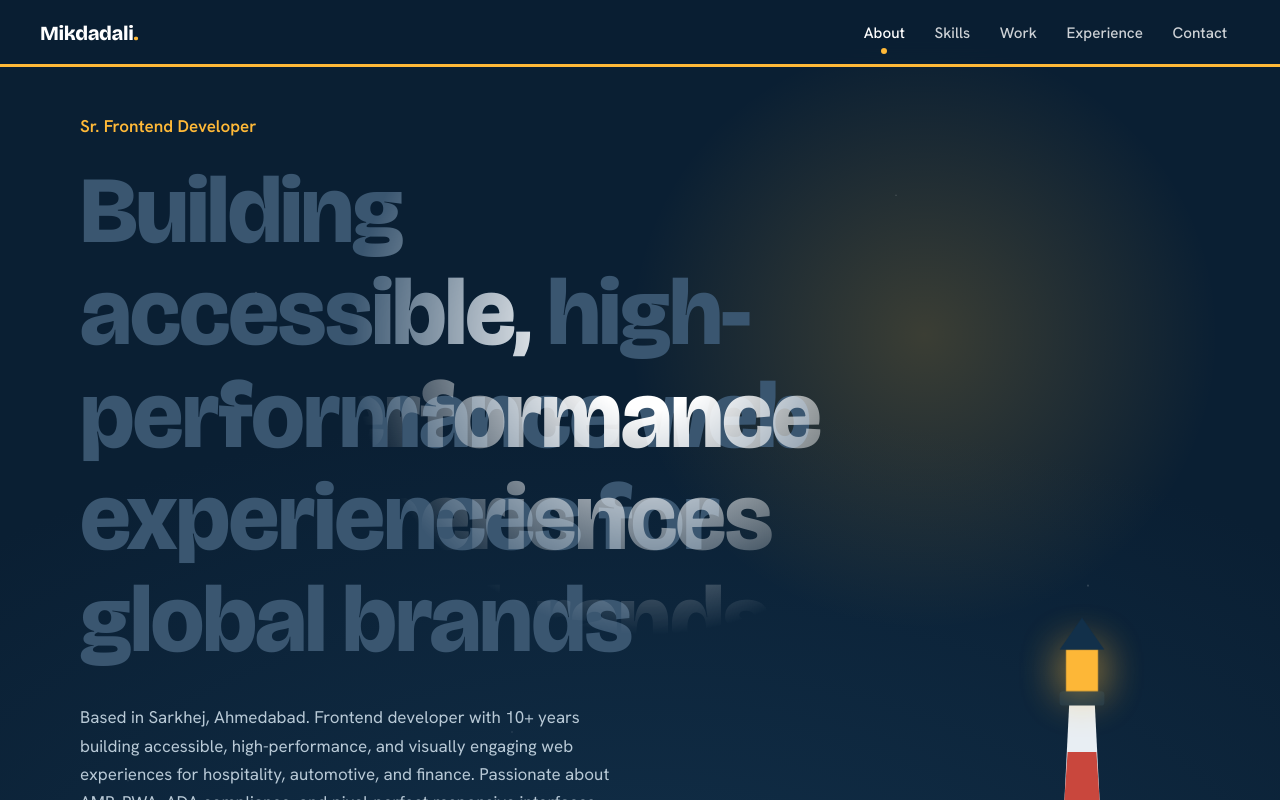
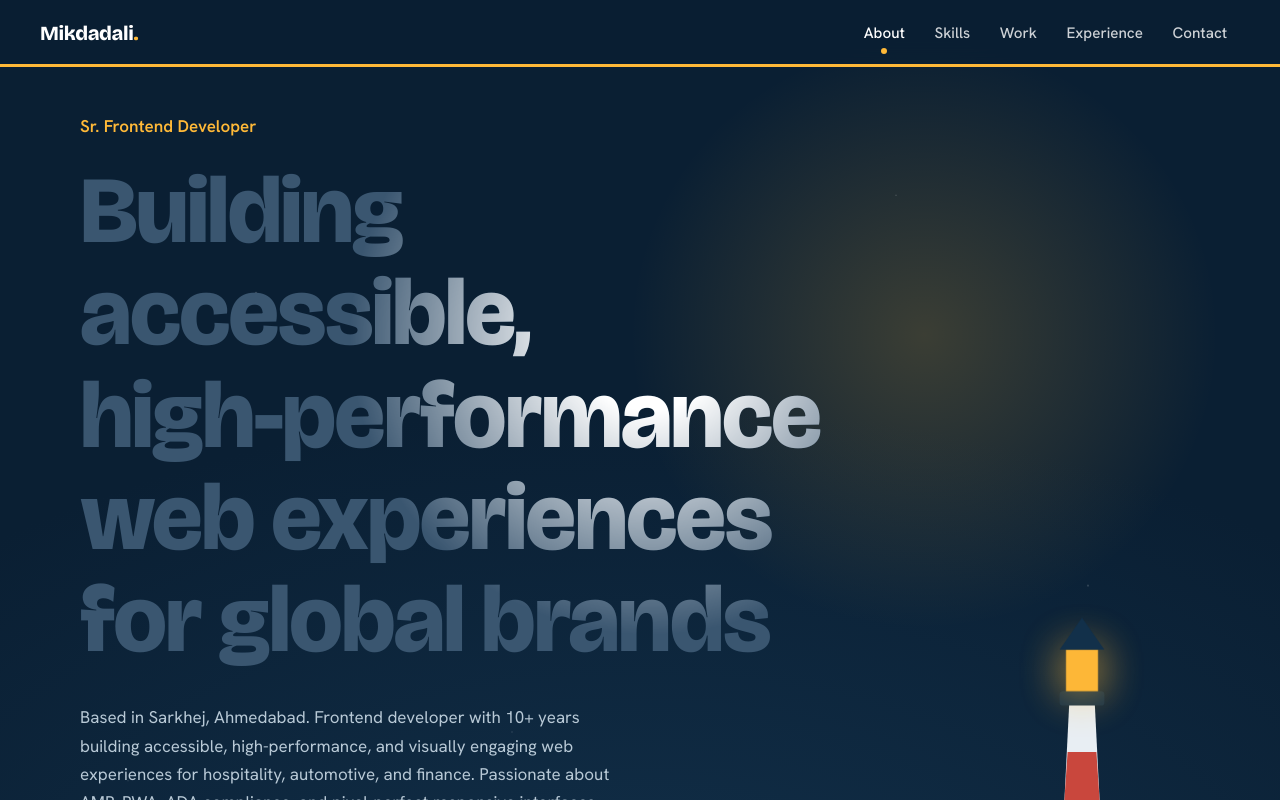
Before and after one commit to Mikdadali/mikdadali.github.io, a React (Vite) app: page / in a window 1280 px wide. Shown: the top 800 px of the page. Built offline with nearby package versions, Linux system fonts and the light colour scheme.

Commit message:
Fix hero headline alignment

```diff
--- a/src/App.jsx
+++ b/src/App.jsx
@@ -1,4 +1,4 @@
-import { useEffect, useRef, useState } from "react";
+import { Fragment, useEffect, useRef, useState } from "react";
 import {
   motion, AnimatePresence, useScroll, useSpring, useTransform,
   useInView, useReducedMotion, animate,
@@ -86,13 +86,21 @@ function Hero() {
           {PROFILE.role}
         </motion.p>
         <h1 className="hero-title" aria-label={PROFILE.headline}>
-          <span className="layer dim" aria-hidden="true">{PROFILE.headline}</span>
+          <span className="layer dim" aria-hidden="true">
+            {words.map((w, i) => (
+              <Fragment key={i}>
+                <span className="w">{w}</span>{" "}
+              </Fragment>
+            ))}
+          </span>
           <span className="layer lit" aria-hidden="true">
             {words.map((w, i) => (
-              <motion.span key={i} className="w" initial={{ y: "110%" }} animate={{ y: 0 }}
-                transition={{ delay: 0.35 + i * 0.07, duration: 0.7, ease: [0.2, 0.8, 0.2, 1] }}>
-                {w}&nbsp;
-              </motion.span>
+              <Fragment key={i}>
+                <motion.span className="w" initial={{ y: "110%" }} animate={{ y: 0 }}
+                  transition={{ delay: 0.35 + i * 0.07, duration: 0.7, ease: [0.2, 0.8, 0.2, 1] }}>
+                  {w}
+                </motion.span>{" "}
+              </Fragment>
             ))}
           </span>
         </h1>
```
